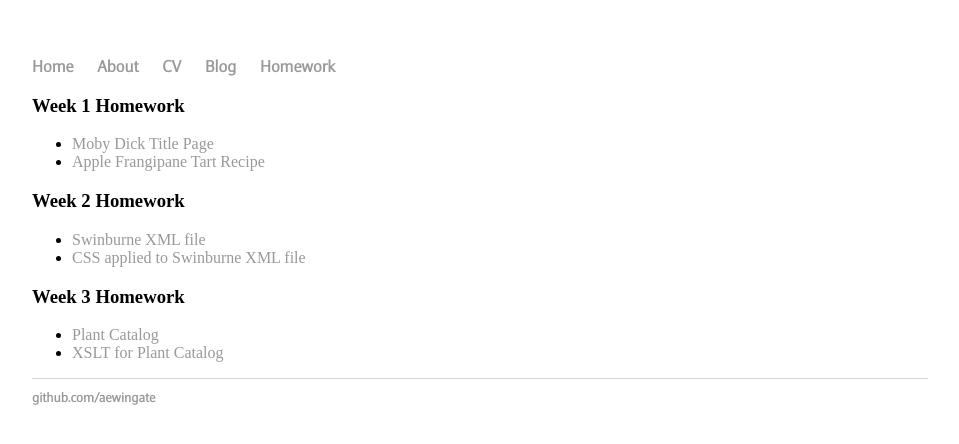
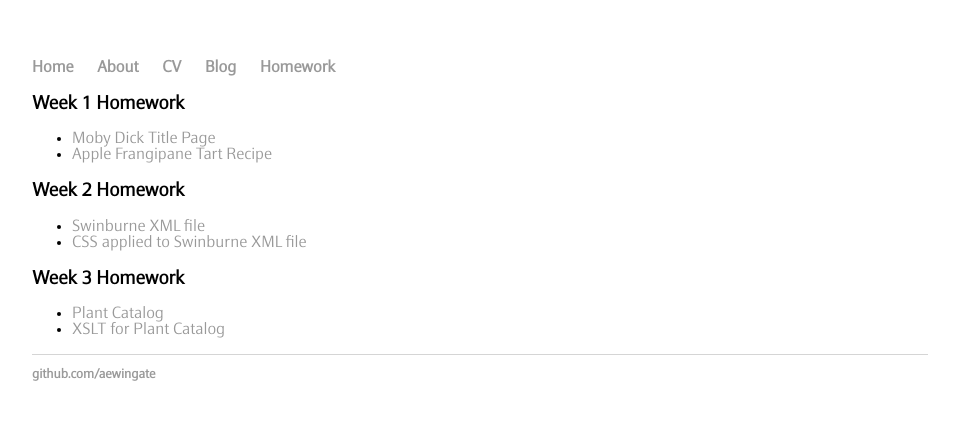
Before and after one commit to aewingate/aewingate.github.io, a Jekyll site: the page built from homework/index.html, in a window 1280 px wide. Shown: the top 444 px of the page, without its empty margins (160-1119 px from the left). Built offline with Jekyll 4.4.1, drawn with Linux system fonts in a browser that asks for light colours.

Commit message:
Update main.css

```diff
--- a/css/main.css
+++ b/css/main.css
@@ -9,6 +9,7 @@
 body {
     margin: 60px auto;
     width: 70%;
+    font-family:'Epoca Classic Light', 'Arial', 'Sans-Serif';
 }
 nav ul, footer ul {
     font-family:'Epoca Classic Light', 'Arial', 'Sans-Serif';
```
